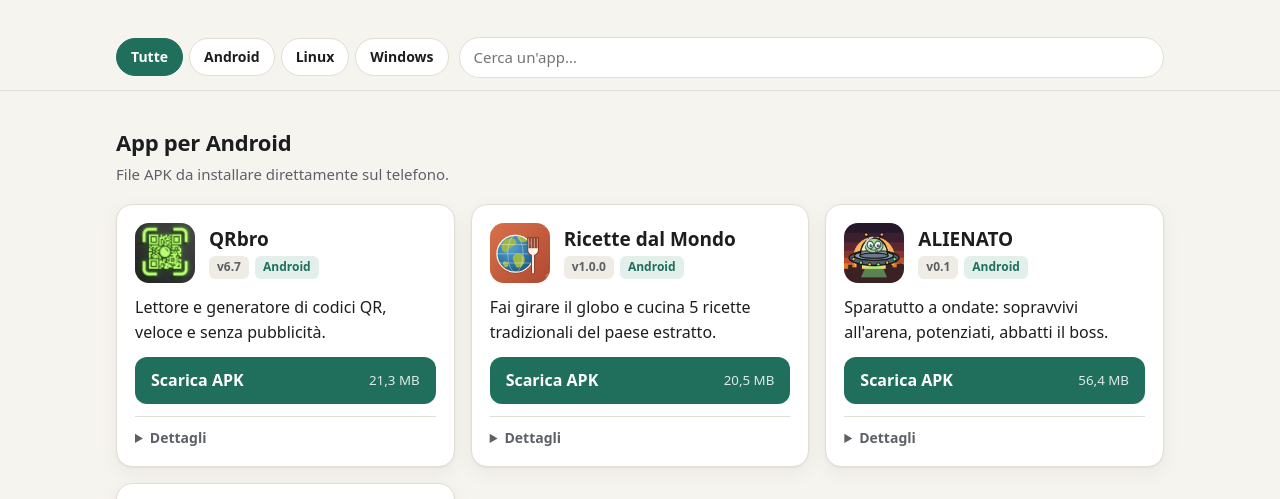
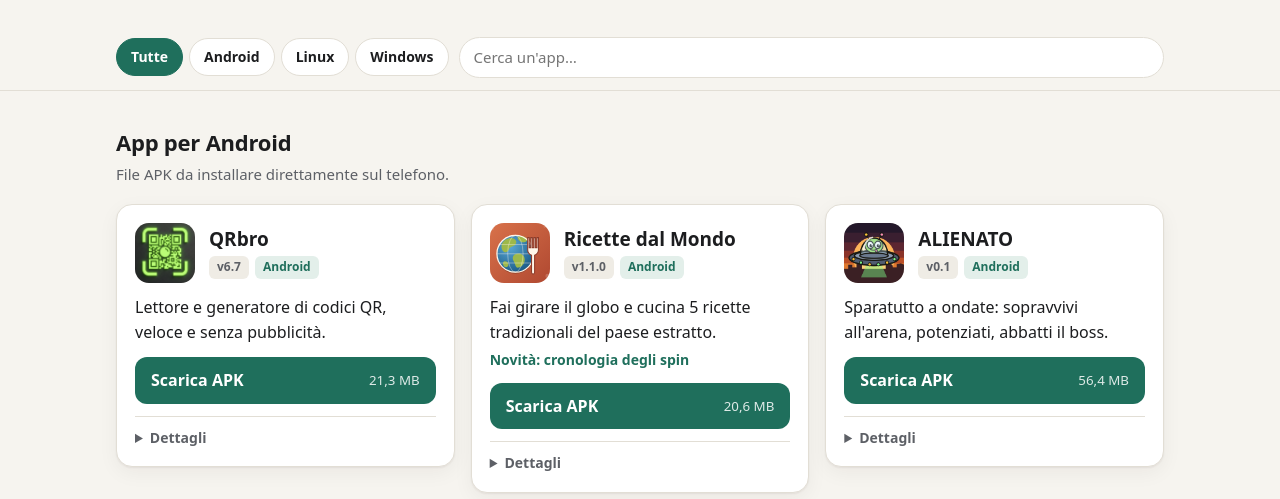
Before and after one commit to Snowkills/app, a plain HTML site: page index.html in a window 1280 px wide. Shown: the part 262-761 px from the top of the page. Drawn offline with Linux system fonts and the light colour scheme.

Commit message:
Aggiorna Ricette dal Mondo alla 1.1.0: cronologia degli spin
Co-Authored-By: Claude Fable 5.2 <noreply@anthropic.com>

```diff
--- a/apps.json
+++ b/apps.json
@@ -31,16 +31,18 @@
   {
     "id": "ricette-dal-mondo",
     "nome": "Ricette dal Mondo",
-    "versione": "1.0.0",
+    "versione": "1.1.0",
     "tipo": "android",
     "icona": "img/ricette.svg",
     "breve": "Fai girare il globo e cucina 5 ricette tradizionali del paese estratto.",
-    "descrizione": "Un globo 3D da far girare: esce uno dei 195 stati del mondo e l'app ti propone 5 ricette tradizionali di quel paese, con ingredienti in unità metriche, procedimento passo-passo e foto. Con «Cosa ho in frigo» parti invece dagli ingredienti che hai in casa.",
+    "novita": "cronologia degli spin",
+    "descrizione": "Un globo 3D da far girare: esce uno dei 195 stati del mondo e l'app ti propone 5 ricette tradizionali di quel paese, con ingredienti in unità metriche, procedimento passo-passo e foto. Con «Cosa ho in frigo» parti invece dagli ingredienti che hai in casa. La «Cronologia» tiene gli ultimi 100 paesi estratti, per ritrovare al volo le loro ricette.",
     "caratteristiche": [
       "195 paesi, 5 ricette ciascuno",
       "Globo da ruotare a mano e sorteggio con SPIN",
       "Elenco dei paesi con ricerca e filtro per continente",
       "«Cosa ho in frigo»: trova le ricette che puoi preparare subito",
+      "Cronologia degli ultimi 100 spin, con data e ora: un tocco riapre le ricette",
       "Ingredienti in grammi e millilitri, passaggi numerati"
     ],
     "requisiti": "Android 7.0 o successivo · connessione per le foto",
@@ -54,10 +56,10 @@
       {
         "piattaforma": "android",
         "etichetta": "Scarica APK",
-        "file": "downloads/android/RicetteDalMondo-1.0.0.apk",
-        "aggiornato": "2026-11-11",
-        "dimensione": 21474129,
-        "sha256": "75402444ed286ea714045b6ef605695f81338052295baf2db5f719b08233af23"
+        "file": "downloads/android/RicetteDalMondo-1.1.0.apk",
+        "aggiornato": "2026-11-15",
+        "dimensione": 21561795,
+        "sha256": "7c0d3e254c9d6732fd410cceb304ec118d3b030c2431e83dca1cbe66defb118e"
       }
     ]
   },
--- a/index.html
+++ b/index.html
@@ -86,6 +86,7 @@ details p { margin: 10px 0; font-size: 15px; }
 details ul { margin: 8px 0; padding-left: 20px; font-size: 15px; }
 details li { margin: 3px 0; }
 .req { color: var(--muted); font-size: 14px; }
+.novita { color: var(--accent); font-size: 14px; font-weight: 600; margin: -8px 0 0; }
 .shots { display: flex; gap: 8px; overflow-x: auto; padding: 4px 0 8px; }
 .shots img { height: 220px; width: auto; border-radius: 10px; border: 1px solid var(--line); display: block; }
 .hash { font: 12px/1.4 ui-monospace, "DejaVu Sans Mono", Menlo, Consolas, monospace; color: var(--muted); overflow-wrap: anywhere; margin: 6px 0 0; }
@@ -222,6 +223,7 @@ footer p { margin: 4px 0; }
     h.appendChild(ic); h.appendChild(t); c.appendChild(h);
 
     c.appendChild(el("p", "breve", a.breve));
+    if (a.novita) c.appendChild(el("p", "novita", "Novità: " + a.novita));
 
     var dl = el("div", "dl");
     a.download.forEach(function (d, i) {
```
Also changed, not shown: 2 other files.
